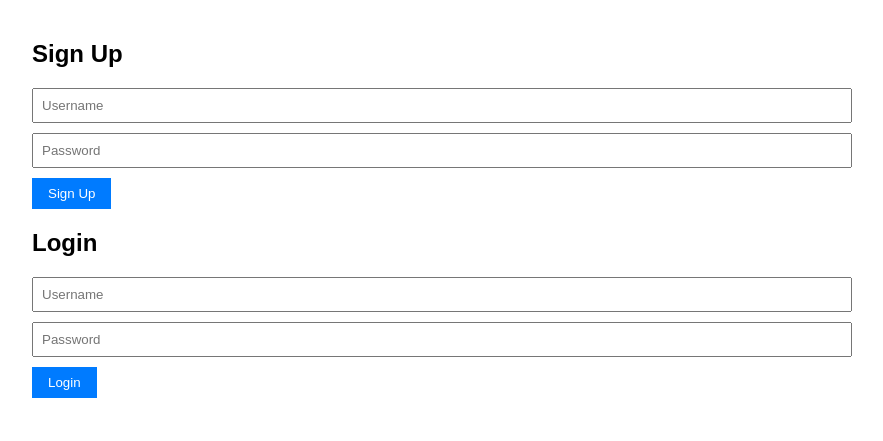
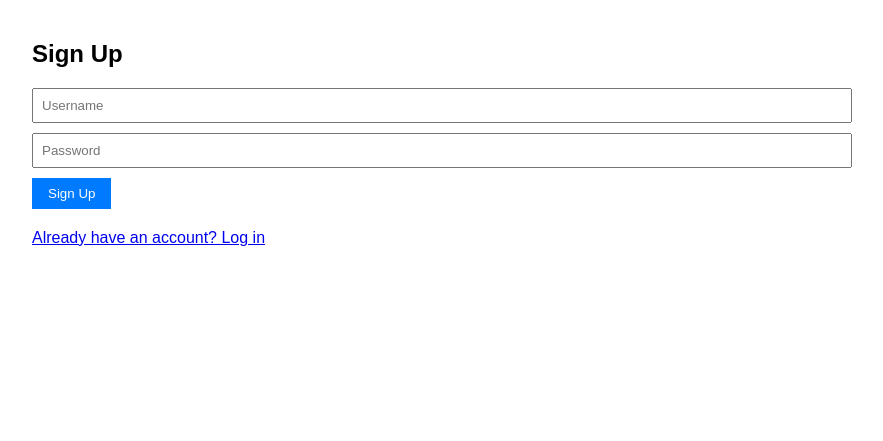
Before and after one commit to D0mazo/social_app, a website: page public/index.html in a window 1280 px wide. Shown: the whole page, without its empty margins (208-1091 px from the left). Drawn offline with Linux system fonts and the light colour scheme.

Commit message:
index.html

```diff
--- a/public/index.html
+++ b/public/index.html
@@ -14,14 +14,10 @@
             <input type="password" id="signup-password" placeholder="Password" required>
             <button type="submit">Sign Up</button>
         </form>
-        <h2>Login</h2>
-        <form id="login-form">
-            <input type="text" id="login-username" placeholder="Username" required>
-            <input type="password" id="login-password" placeholder="Password" required>
-            <button type="submit">Login</button>
-        </form>
+        <p><a href="/login">Already have an account? Log in</a></p>
     </div>
     <div id="post-section" style="display: none;">
+        <button id="logout-button">Log Out</button>
         <h2>Create Post</h2>
         <form id="post-form">
             <textarea id="post-content" placeholder="What's on your mind?" required></textarea>
```
